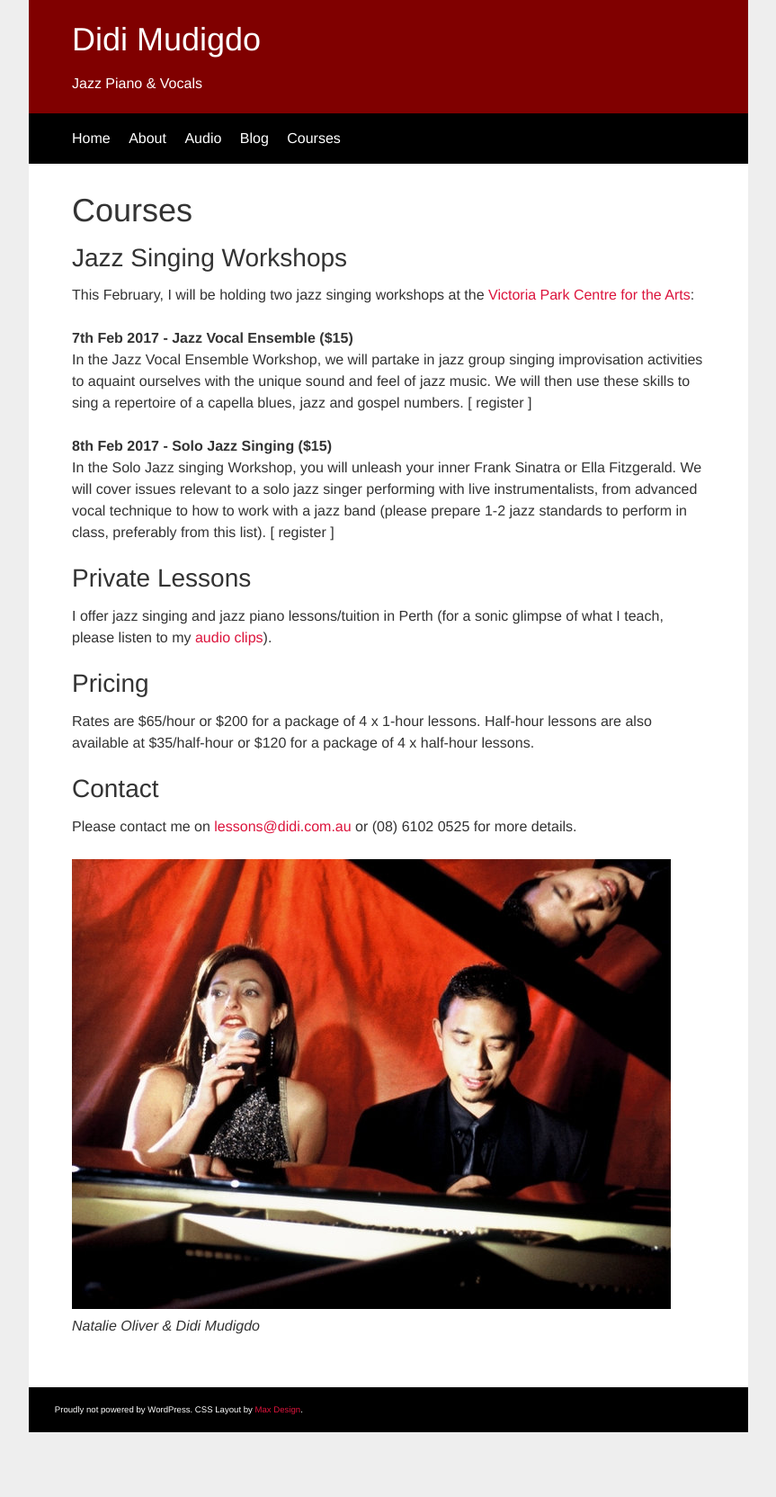
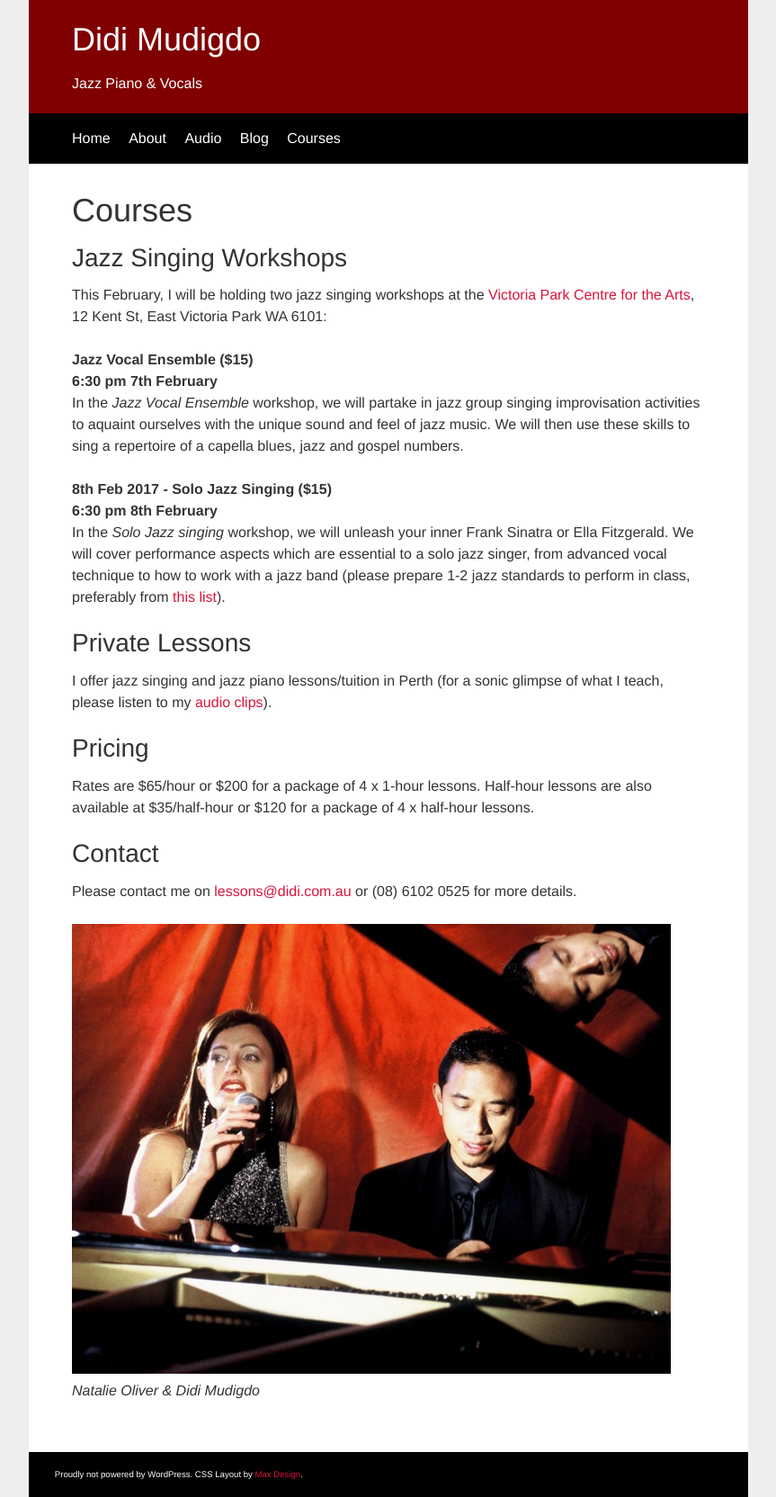
Before and after one commit to didijazz/didijazz.github.io, a Jekyll site: the page built from courses/index.html, in a window 1280 px wide. Shown: the whole page at 90% size, without its empty margins (208-1071 px from the left). Built offline with Jekyll 4.4.1, drawn with Linux system fonts in a browser that asks for light colours; before the commit the page ends 1592 px from its top, so only the background shows below that.

Commit message:
Edited the text

```diff
--- a/courses/index.html
+++ b/courses/index.html
@@ -8,13 +8,15 @@ description: Didi Mudigdo offers jazz singing and jazz piano lessons/tuition in
 
 <h2>Jazz Singing Workshops</h2>
 
-<p>This February, I will be holding two jazz singing workshops at the <a href="http://vicparkarts.com.au" target="_blank">Victoria Park Centre for the Arts</a>:</p>
+<p>This February, I will be holding two jazz singing workshops at the <a href="http://vicparkarts.com.au" target="_blank">Victoria Park Centre for the Arts</a>, 12 Kent St, East Victoria Park WA 6101:</p>
 
-<p><strong>7th Feb 2017 - Jazz Vocal Ensemble ($15)</strong><br />
-In the Jazz Vocal Ensemble Workshop, we will partake in jazz group singing improvisation activities to aquaint ourselves with the unique sound and feel of jazz music. We will then use these skills to sing a repertoire of a capella blues, jazz and gospel numbers. [ register ]<p>
+<p><strong>Jazz Vocal Ensemble ($15)<br />
+6:30 pm 7th February</strong><br />
+In the <em>Jazz Vocal Ensemble</em> workshop, we will partake in jazz group singing improvisation activities to aquaint ourselves with the unique sound and feel of jazz music. We will then use these skills to sing a repertoire of a capella blues, jazz and gospel numbers.<p>
 
-<p><strong>8th Feb 2017 - Solo Jazz Singing ($15)</strong><br />
-In the Solo Jazz singing Workshop, you will unleash your inner Frank Sinatra or Ella Fitzgerald. We will cover issues relevant to a solo jazz singer performing with live instrumentalists, from advanced vocal technique to how to work with a jazz band (please prepare 1-2 jazz standards to perform in class, preferably from this list). [ register ]</p>
+<p><strong>8th Feb 2017 - Solo Jazz Singing ($15)<br />
+6:30 pm 8th February</strong><br />
+In the <em>Solo Jazz singing</em> workshop, we will unleash your inner Frank Sinatra or Ella Fitzgerald. We will cover performance aspects which are essential to a solo jazz singer, from advanced vocal technique to how to work with a jazz band (please prepare 1-2 jazz standards to perform in class, preferably from <a href="https://didijazz.github.io/blog/2016/11/15/jazz-singer-standards">this list</a>).</p>
 
 <h2>Private Lessons</h2>
 
```
